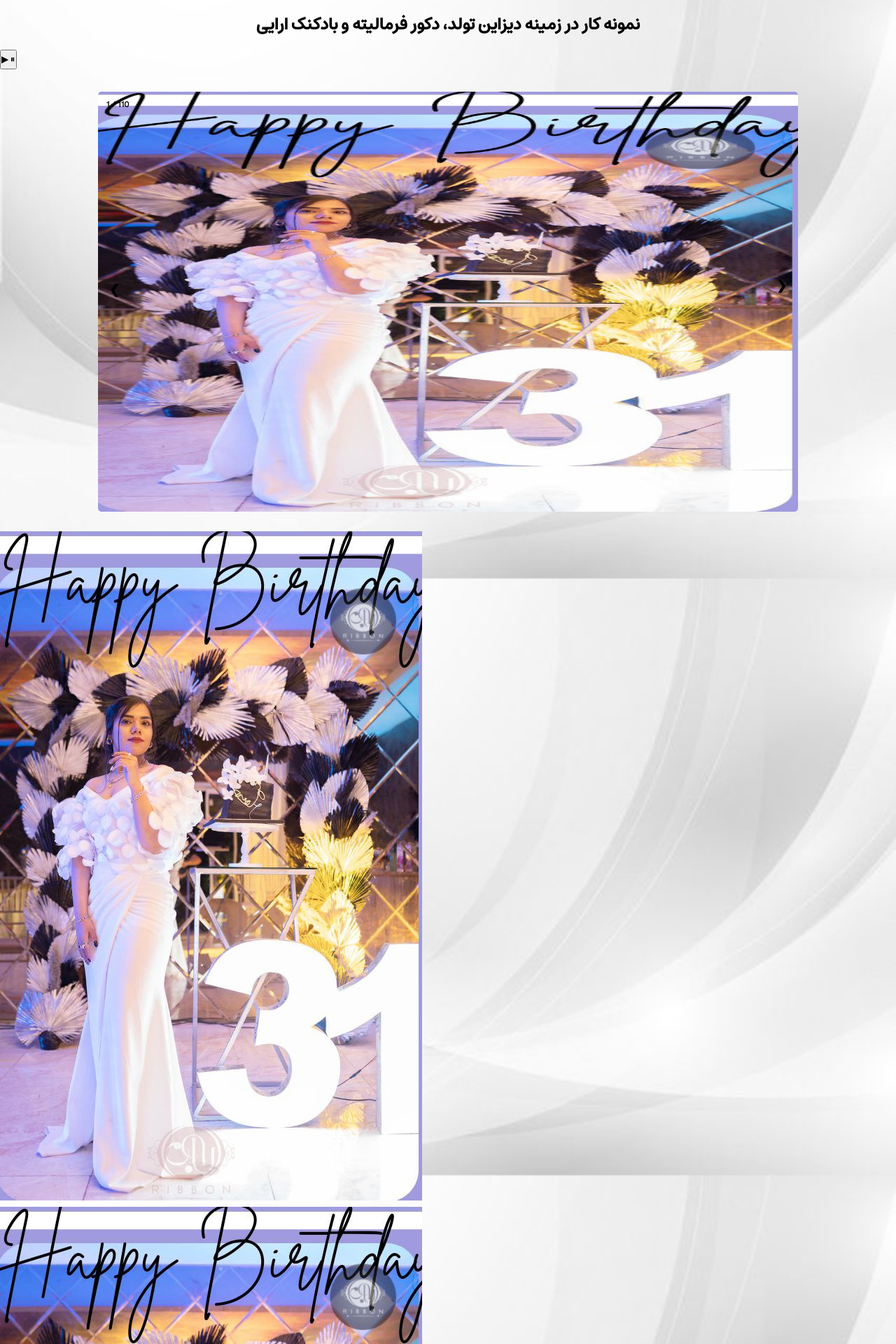
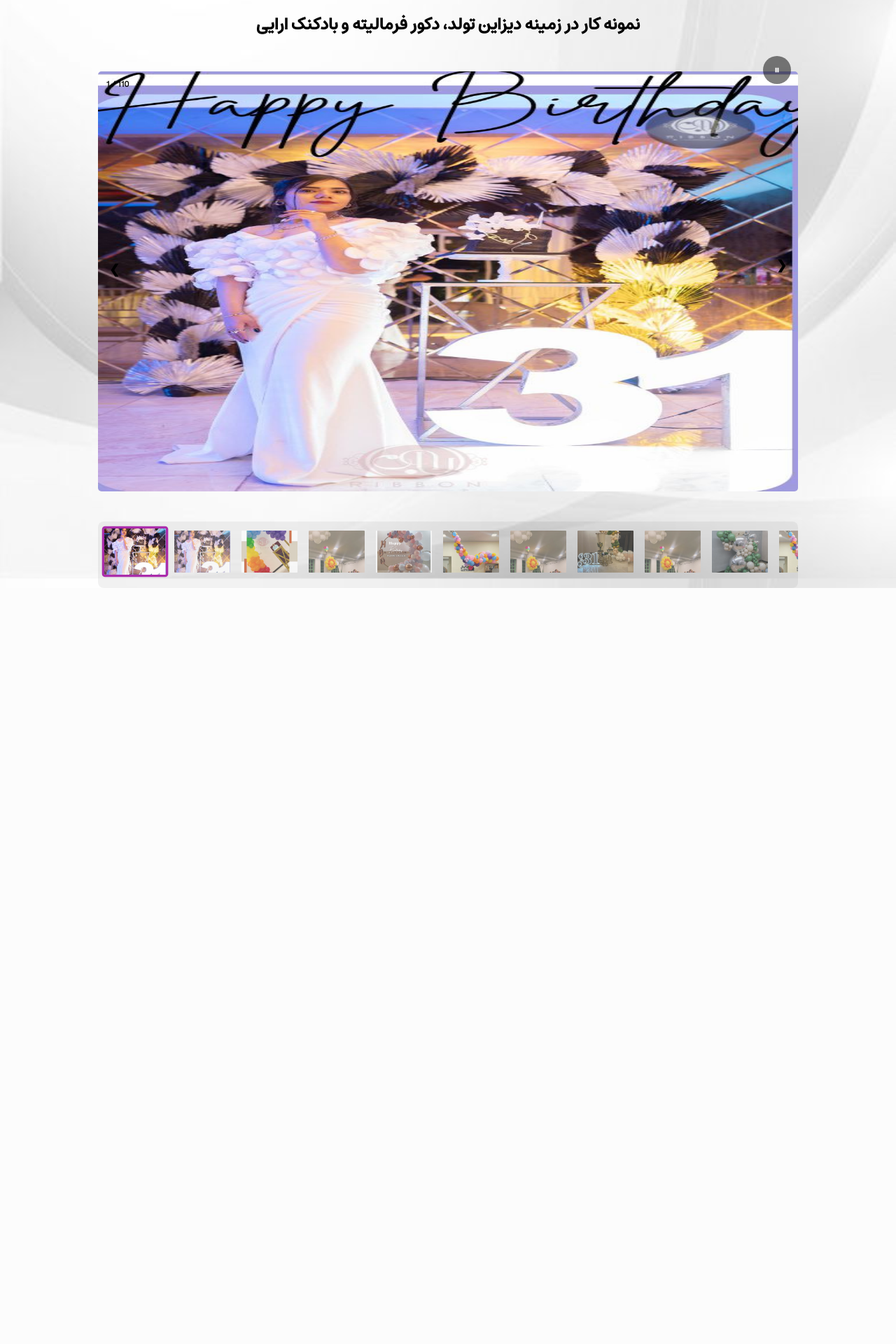
Before and after one commit to Yasin-Rahimi/Ceremony-Celebration-Website, a PHP site: page /nemoone.php in a window 1280 px wide. Shown: the top 1920 px of the page at 70% size. After the commit the page ends 840 px from the top, so only its background shows below. Run offline with PHP 8.4, Linux system fonts and the light colour scheme.

Commit message:
Auto-commit: Agent tool execution

```diff
--- a/style.css
+++ b/style.css
@@ -250,6 +250,121 @@
     to {opacity: 1}
   }
 
+  /* Enhanced Slider Container */
+  .enhanced-slider-container {
+    max-width: 1000px;
+    margin: 0 auto;
+    position: relative;
+  }
+
+  /* Auto-play Controls */
+  .slider-controls {
+    position: absolute;
+    top: 10px;
+    right: 10px;
+    z-index: 10;
+  }
+
+  .autoplay-btn {
+    background: rgba(0, 0, 0, 0.5);
+    border: none;
+    border-radius: 50%;
+    color: white;
+    cursor: pointer;
+    font-size: 16px;
+    height: 40px;
+    width: 40px;
+    display: flex;
+    align-items: center;
+    justify-content: center;
+    transition: background-color 0.3s ease;
+  }
+
+  .autoplay-btn:hover {
+    background: rgba(0, 0, 0, 0.8);
+  }
+
+  .autoplay-btn .pause-icon {
+    display: none;
+  }
+
+  .autoplay-btn.playing .play-icon {
+    display: none;
+  }
+
+  .autoplay-btn.playing .pause-icon {
+    display: block;
+  }
+
+  /* Thumbnail Navigation */
+  .thumbnails-container {
+    margin-top: 15px;
+    overflow-x: auto;
+    overflow-y: hidden;
+    white-space: nowrap;
+    background: rgba(0, 0, 0, 0.05);
+    border-radius: 8px;
+    padding: 10px;
+  }
+
+  .thumbnails-wrapper {
+    display: inline-flex;
+    gap: 10px;
+    align-items: center;
+  }
+
+  .thumbnail {
+    cursor: pointer;
+    border-radius: 4px;
+    overflow: hidden;
+    transition: all 0.3s ease;
+    border: 3px solid transparent;
+    flex-shrink: 0;
+    opacity: 0.7;
+  }
+
+  .thumbnail:hover {
+    opacity: 1;
+    transform: scale(1.05);
+  }
+
+  .thumbnail.active {
+    border-color: rgba(162, 17, 162, 0.871);
+    opacity: 1;
+    transform: scale(1.1);
+  }
+
+  .thumbnail img {
+    width: 80px;
+    height: 60px;
+    object-fit: cover;
+    display: block;
+  }
+
+  /* Enhanced slideshow container adjustments */
+  .enhanced-slider-container .slideshow-container {
+    margin-bottom: 0;
+  }
+
+  /* Touch-friendly adjustments */
+  @media (max-width: 768px) {
+    .thumbnail img {
+      width: 60px;
+      height: 45px;
+    }
+
+    .autoplay-btn {
+      height: 35px;
+      width: 35px;
+      font-size: 14px;
+    }
+
+    .slider-controls {
+      top: 5px;
+      right: 5px;
+    }
+  }
+
 
 /* ------------------ Ideas ------------------*/
 
```
